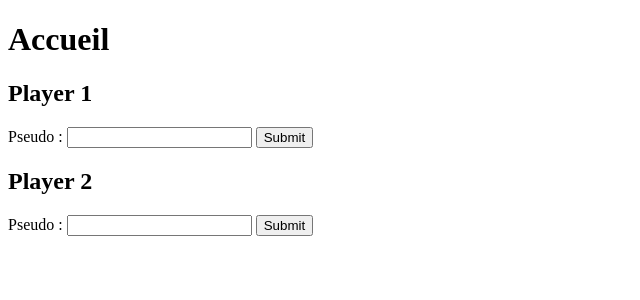
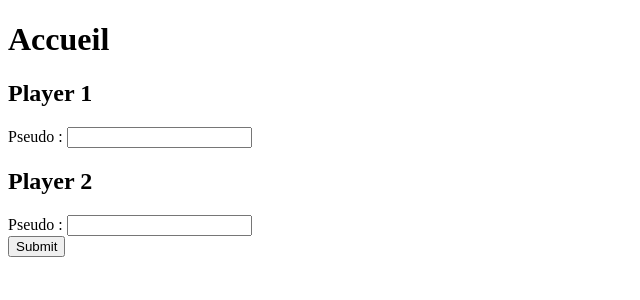
Before and after one commit to SacleuxBenoit/game-1v1-2D, a PHP site: page / in a window 1280 px wide. Shown: the top 300 px of the page, without its empty margins (0-640 px from the left). Run offline with PHP 8.4, Linux system fonts and the light colour scheme.

Commit message:
add each player into a div :arrow_right: index.php

```diff
--- a/index.php
+++ b/index.php
@@ -11,15 +11,21 @@
     <h1>Accueil</h1>
 
 <form action="#" method="POST">
-    <h2>Player 1</h2>
+
+    <div>
+        <h2>Player 1</h2>
         <label for="pseudo">Pseudo : </label>
         <input type="text" id="pseudo" name="pseudo">
-        <input type="submit" value="Submit">
+    </div>
 
-    <h2>Player 2</h2>
+    <div>
+        <h2>Player 2</h2>
         <label for="pseudo">Pseudo : </label>
         <input type="text" id="pseudo" name="pseudo">
-        <input type="submit" value="Submit">
+    </div>
+
+    <input type="submit" value="Submit">
+
 </form>
 
 
```
